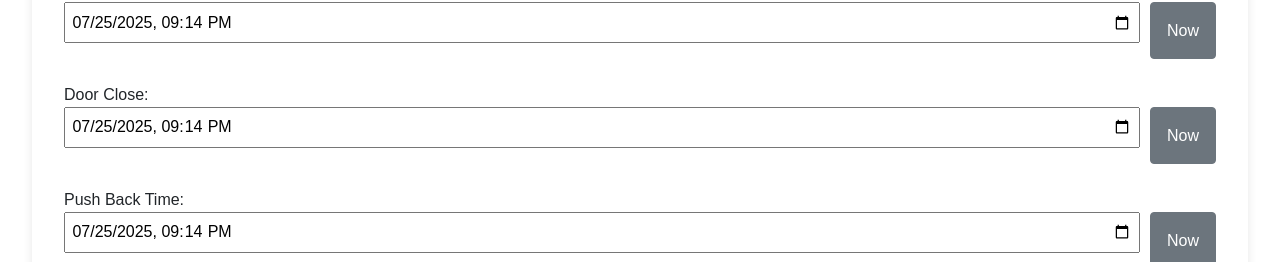
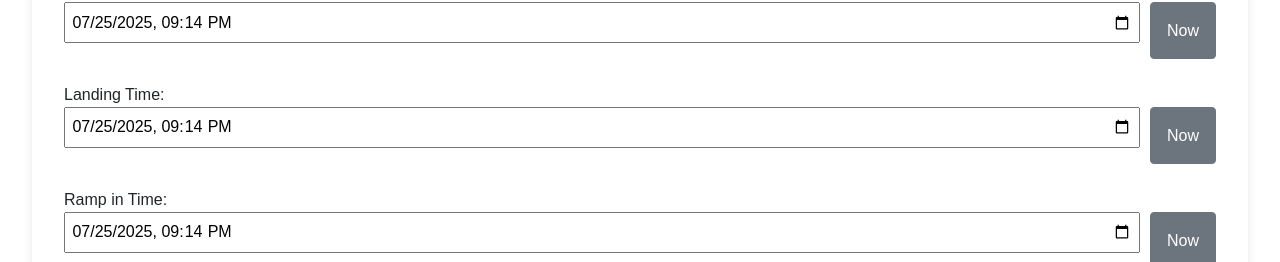
Before and after one commit to hha980510/CargoRD, a React (Create React App) app in the folder FlightForm/: page / in a window 1280 px wide. Shown: the part 526-788 px from the top of the page. Built offline with nearby package versions, Linux system fonts and the light colour scheme.

Commit message:
Update FlightForm.js

```diff
--- a/FlightForm/src/FlightForm.js
+++ b/FlightForm/src/FlightForm.js
@@ -316,7 +316,7 @@ const handleSubmit = (e) => {
           <button type="button" className="btn btn-secondary btn-sm" onClick={() => handleNowClick('etd')}>Now</button>
         </div><br />
 
-        <label>Door Close:</label><br />
+        <label>Landing Time:</label><br />
         <div className="time-input-group">
           <input
             type="datetime-local"
@@ -328,7 +328,7 @@ const handleSubmit = (e) => {
           <button type="button" className="btn btn-secondary btn-sm" onClick={() => handleNowClick('landing')}>Now</button>
         </div><br />
 
-        <label>Push Back Time:</label><br />
+        <label>Ramp in Time:</label><br />
         <div className="time-input-group">
           <input
             type="datetime-local"
```
